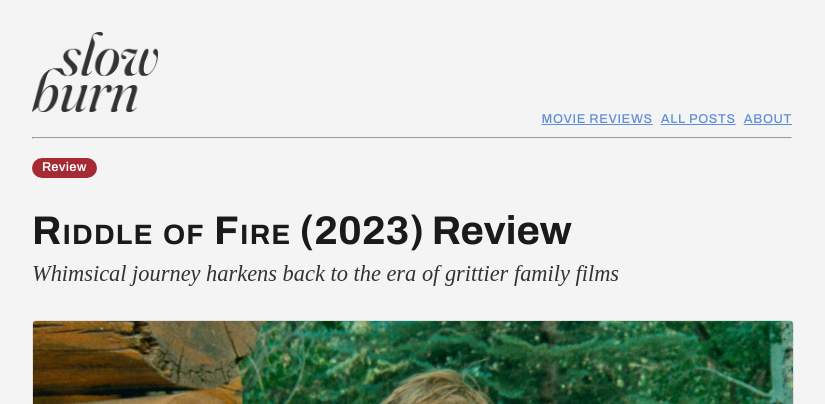
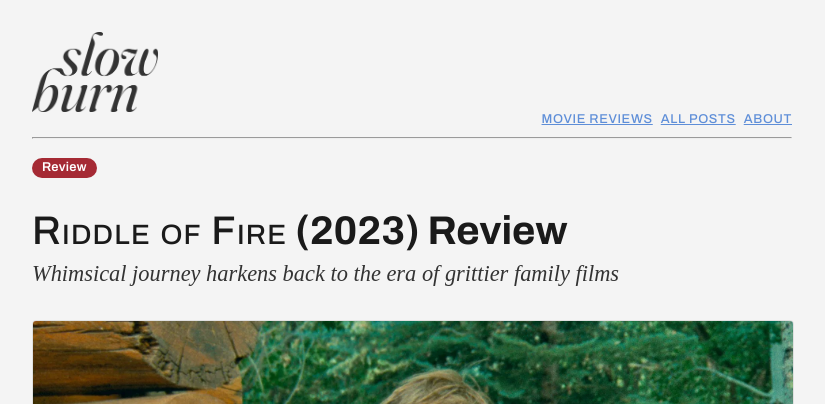
Before and after one commit to Slowburn-Movies/slowburn-movies.github.io, a Jekyll site: the page built from _posts/2025-02-02-riddle-of-fire.md, in a window 1280 px wide. Shown: the top 404 px of the page, without its empty margins (228-1053 px from the left). Built offline with Jekyll 4.4.1, drawn with Linux system fonts in a browser that asks for light colours; some web fonts are replaced.

Commit message:
Update main.css

```diff
--- a/assets/css/main.css
+++ b/assets/css/main.css
@@ -28,7 +28,7 @@ cite {
   letter-spacing: 0.03em;
   font-variant: small-caps;
   font-style: normal;
-  /* font-weight: 500; */
+  font-weight: 500;
 }
 
 /* a cite {
```
